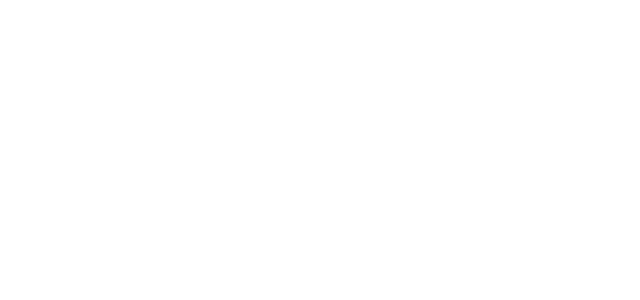
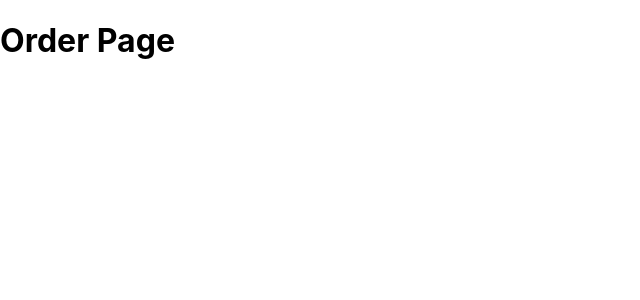
Before and after one commit to Saransh-cpp/food-delivery-app, a React (Create React App) app: page /order in a window 1280 px wide. Shown: the top 300 px of the page, without its empty margins (0-640 px from the left). Built offline with nearby package versions, Linux system fonts and the light colour scheme.

Commit message:
Created pages

```diff
--- a/package.json
+++ b/package.json
@@ -3,6 +3,8 @@
   "version": "0.1.0",
   "private": true,
   "dependencies": {
+    "@material-ui/core": "^4.11.3",
+    "@material-ui/icons": "^4.11.2",
     "@testing-library/jest-dom": "^5.11.4",
     "@testing-library/react": "^11.1.0",
     "@testing-library/user-event": "^12.1.10",
--- a/src/App.js
+++ b/src/App.js
@@ -1,12 +1,18 @@
 // import logo from './logo.svg';
 import './App.css';
-
+import BaseLayout from './layouts/BaseLayout';
+import {
+BrowserRouter as Router,
+Switch,
+Route,
+Link
+} from "react-router-dom"
 
 function App() {
   return (
-    <div className="App">
-
-    </div>
+    <Router>
+      <BaseLayout />
+    </Router>
   );
 }
 
--- /dev/null
+++ b/src/layouts/BaseLayout.js
@@ -0,0 +1,29 @@
+import {
+    BrowserRouter as Router,
+    Switch,
+    Route,
+    Link
+    } from "react-router-dom"
+import GoldPage from "../pages/GoldPage";
+import OrderPage from "../pages/OrderPage"
+import ProfilePage from "../pages/ProfilePage";
+
+function BaseLayout(params) {
+    return(
+        <div>
+       <Switch>
+            <Route path="/order">
+                <OrderPage />
+            </Route>
+            <Route path="/gold">
+                <GoldPage />
+            </Route>
+            <Route path="/profile">
+                <ProfilePage />
+            </Route>
+       </Switch>
+       </div>
+    );
+}
+
+export default BaseLayout;
--- a/src/pages/GoldPage.js
+++ b/src/pages/GoldPage.js
@@ -0,0 +1,12 @@
+
+
+
+function GoldPage(params) {
+    return(
+        <h1>
+            Order Page
+        </h1>
+    );
+}
+
+export default GoldPage;
--- a/src/pages/OrderPage.js
+++ b/src/pages/OrderPage.js
@@ -0,0 +1,9 @@
+function OrderPage(params) {
+    return(
+        <h1>
+            Order Page
+        </h1>
+    );
+}
+
+export default OrderPage;
--- a/src/pages/ProfilePage.js
+++ b/src/pages/ProfilePage.js
@@ -0,0 +1,9 @@
+function ProfilePage(params) {
+    return(
+        <h1>
+            Order Page
+        </h1>
+    );
+}
+
+export default ProfilePage;
```
Also changed, not shown: src/components/BottomNav.js (added, +19 -0 lines), 1 other file (tests, documents, lock files or other folders).
